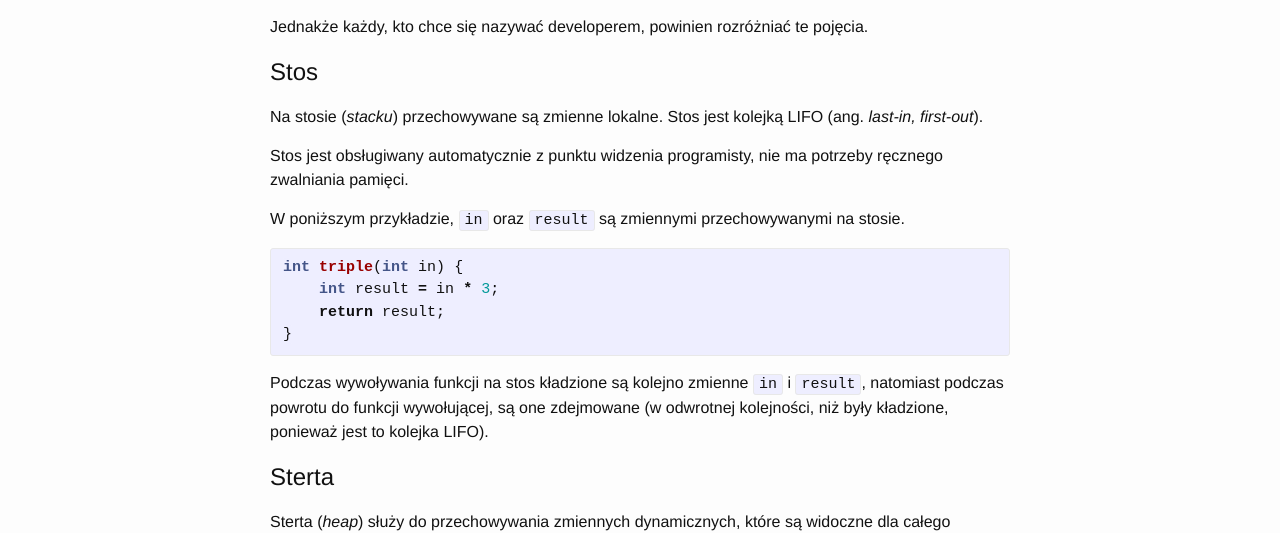
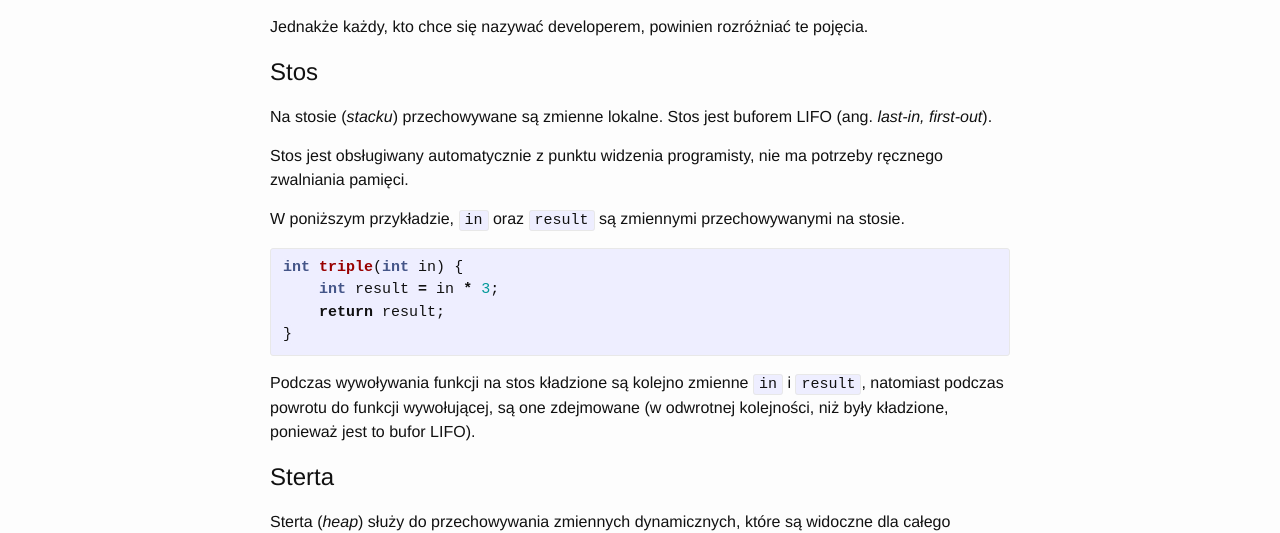
Before and after one commit to Necior/blog, a Jekyll site: the page built from _posts/2016-01-02-stos-a-sterta.md, in a window 1280 px wide. Shown: the part 248-781 px from the top of the page. Built offline with Jekyll 4.4.1, drawn with Linux system fonts in a browser that asks for light colours.

Commit message:
Fix minor meritorical mistake

```diff
--- a/_posts/2016-01-02-stos-a-sterta.md
+++ b/_posts/2016-01-02-stos-a-sterta.md
@@ -10,7 +10,7 @@ Jednakże każdy, kto chce się nazywać developerem, powinien rozróżniać te
 
 # Stos
 
-Na stosie (_stacku_) przechowywane są zmienne lokalne. Stos jest kolejką LIFO (ang. _last-in, first-out_).
+Na stosie (_stacku_) przechowywane są zmienne lokalne. Stos jest buforem LIFO (ang. _last-in, first-out_).
 
 Stos jest obsługiwany automatycznie z punktu widzenia programisty, nie ma potrzeby ręcznego zwalniania pamięci.
 
@@ -23,7 +23,7 @@ int triple(int in) {
 }
 {% endhighlight %}
 
-Podczas wywoływania funkcji na stos kładzione są kolejno zmienne `in` i `result`, natomiast podczas powrotu do funkcji wywołującej, są one zdejmowane (w odwrotnej kolejności, niż były kładzione, ponieważ jest to kolejka LIFO).
+Podczas wywoływania funkcji na stos kładzione są kolejno zmienne `in` i `result`, natomiast podczas powrotu do funkcji wywołującej, są one zdejmowane (w odwrotnej kolejności, niż były kładzione, ponieważ jest to bufor LIFO).
 
 # Sterta
 
```
